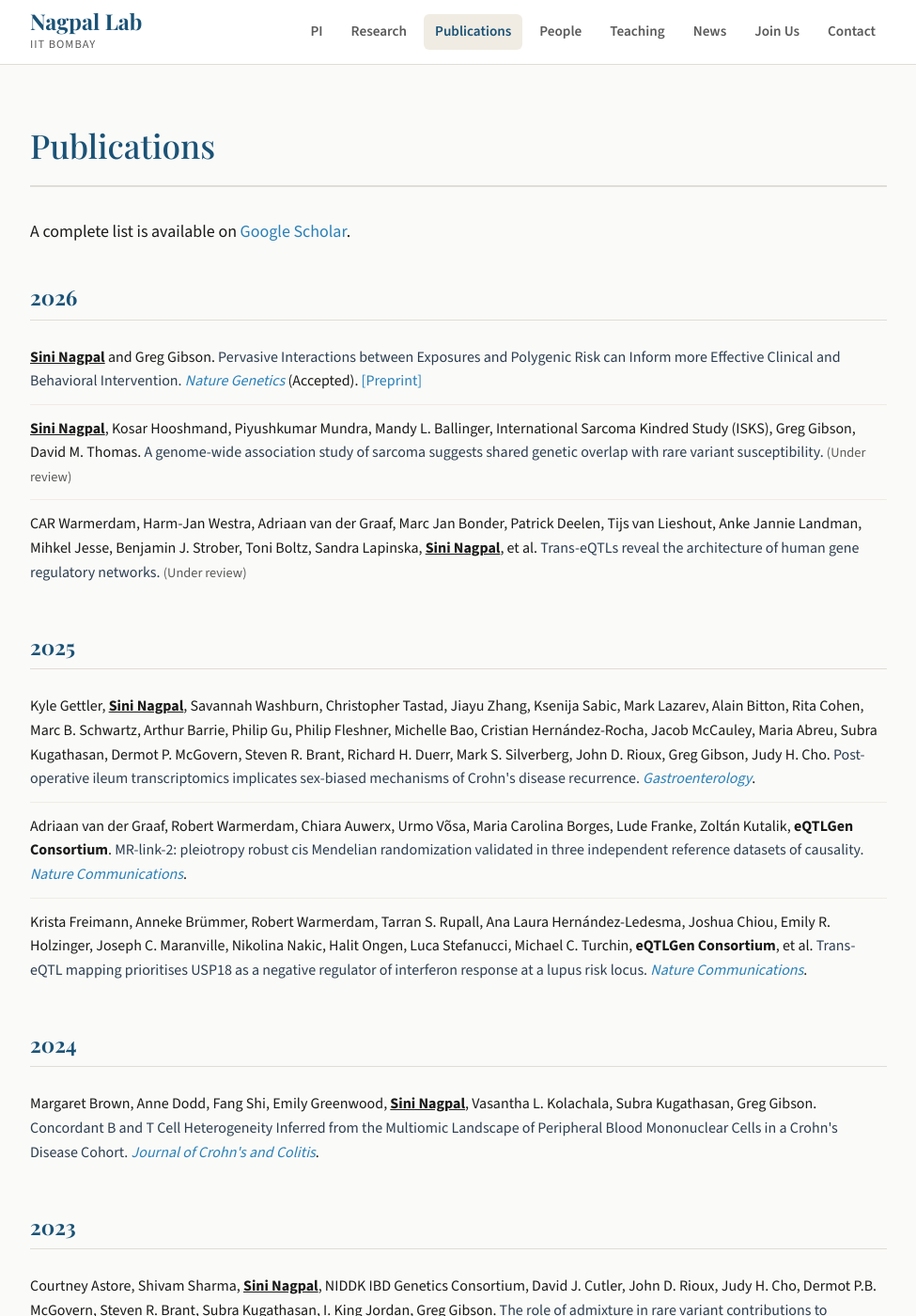
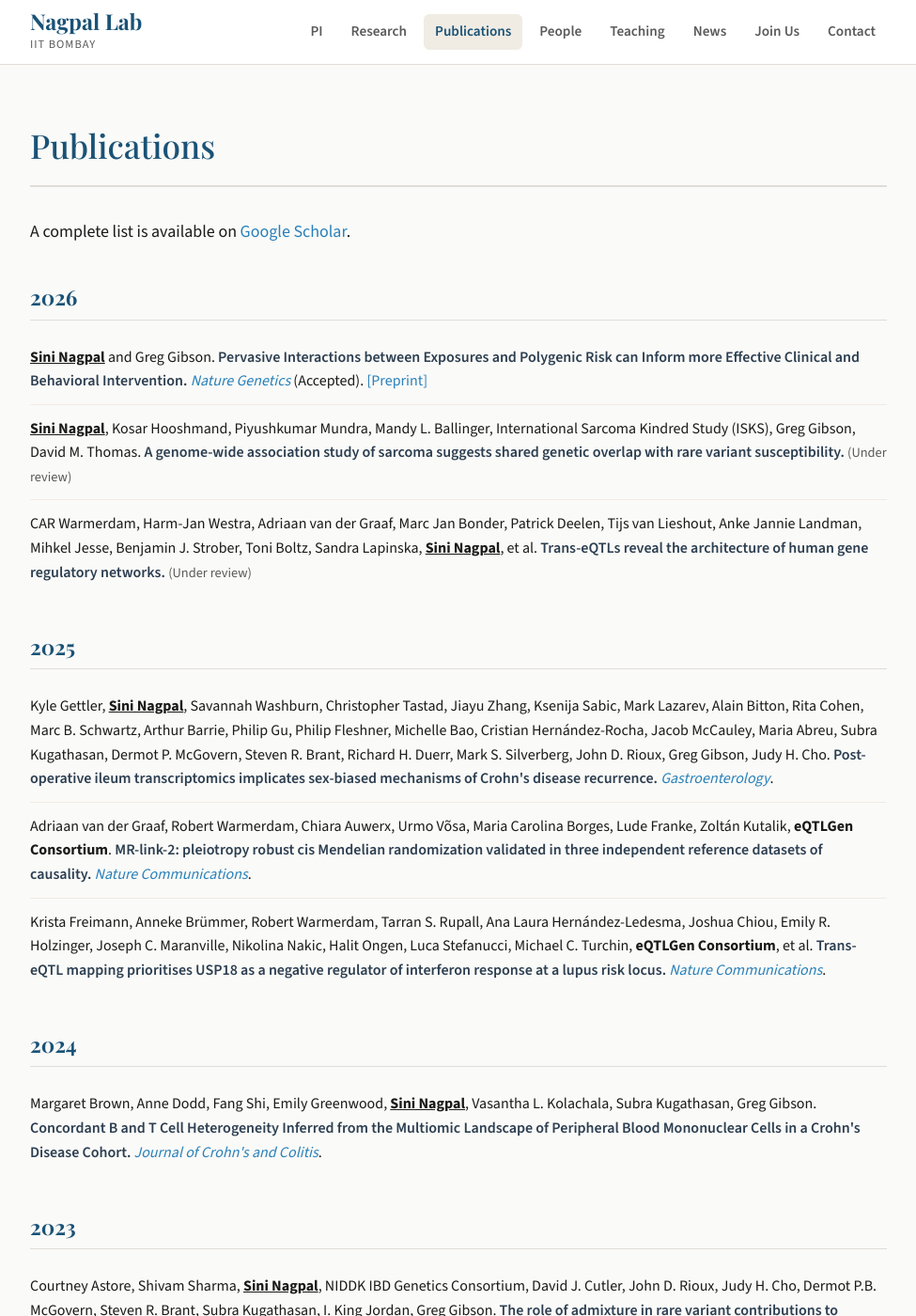
Before and after one commit to nagpallab/nagpallab.github.io, a Jekyll site: the page built from publications.md, in a window 1280 px wide and 1400 px high. Shown: the whole window at 94% size, without its empty margins (152-1127 px from the left). Built offline with Jekyll 4.4.1, drawn with Linux system fonts in a browser that asks for light colours.

Commit message:
Update style.css

```diff
--- a/assets/css/style.css
+++ b/assets/css/style.css
@@ -265,7 +265,7 @@ a:hover { color: var(--color-accent); }
   line-height: 1.6;
 }
 .pub-list li:last-child { border-bottom: none; }
-.pub-title { color: #1a5276; }
+.pub-title { font-weight: 600; color: #3a3a3a; }
 .pub-journal { font-style: italic; color: var(--color-accent-light); }
 .pub-note { font-size: 0.9rem; color: var(--color-text-muted); }
 
```
